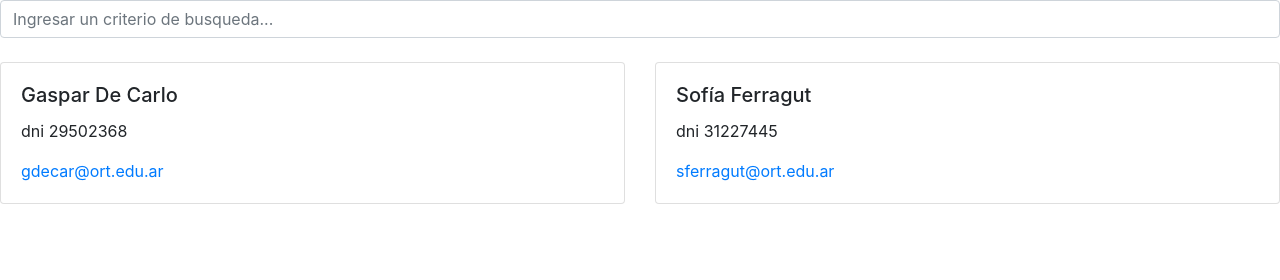
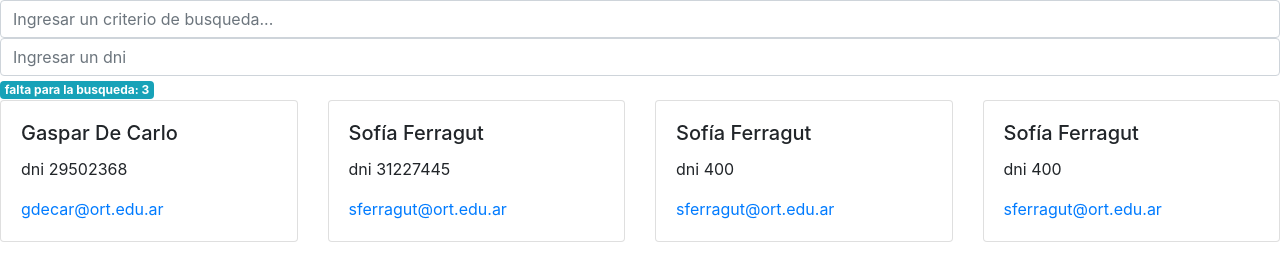
Before and after one commit to zanettilucas/pnt2-ejercicio-1, a plain HTML site: page index.html in a window 1280 px wide. Drawn offline with nearby package versions, Linux system fonts and the light colour scheme.

Commit message:
cambios profe

```diff
--- a/index.html
+++ b/index.html
@@ -6,13 +6,15 @@
     <meta http-equiv="X-UA-Compatible" content="IE=edge">
     <title>Ejemplo 4</title>
     <meta name="viewport" content="width=device-width, initial-scale=1">
-    <link rel="stylesheet" href="https://stackpath.bootstrapcdn.com/bootstrap/4.3.1/css/bootstrap.min.css"
-        integrity="sha384-ggOyR0iXCbMQv3Xipma34MD+dH/1fQ784/j6cY/iJTQUOhcWr7x9JvoRxT2MZw1T" crossorigin="anonymous">
+    <link rel="stylesheet" href="https://stackpath.bootstrapcdn.com/bootstrap/4.3.1/css/bootstrap.min.css" integrity="sha384-ggOyR0iXCbMQv3Xipma34MD+dH/1fQ784/j6cY/iJTQUOhcWr7x9JvoRxT2MZw1T"
+        crossorigin="anonymous">
     <script src="https://cdnjs.cloudflare.com/ajax/libs/vue/2.6.10/vue.min.js"></script>
 </head>
 
 <div id="app">
-    <input type="text" class="form-control" v-model="criterioDeBusqueda" placeholder="Ingresar un criterio de busqueda...">
+    <input type="text" class="form-control" v-model="buscoNombre" placeholder="Ingresar un criterio de busqueda...">
+    <input type="text" class="form-control" v-model="buscoDni" placeholder="Ingresar un dni">
+    <span class="badge badge-info" v-if="caracteresMin >= 1">falta para la busqueda: {{caracteresMin}}</span>
     <br>
     <div class="card-deck">
         <div class="card" v-for="persona in personasFiltradas">
@@ -32,21 +34,33 @@
     new Vue({
         el: '#app',
         data: {
-            criterioDeBusqueda: '',
+            charMin: 3,
+            buscoNombre: '',
+            buscoDni: '',
             //Aquí, en este array es donde tienen que agregar su información
             personas:
                 [
                     { nombre: 'Gaspar', apellido: 'De Carlo', dni: 29502368, correo: 'gdecar@ort.edu.ar' },
-                    { nombre: 'Sofía', apellido: 'Ferragut', dni: 31227445, correo: 'sferragut@ort.edu.ar' }
+                    { nombre: 'Sofía', apellido: 'Ferragut', dni: 31227445, correo: 'sferragut@ort.edu.ar' },
+                    { nombre: 'Sofía', apellido: 'Ferragut', dni: 400, correo: 'sferragut@ort.edu.ar' },
+                    { nombre: 'Sofía', apellido: 'Ferragut', dni: 400, correo: 'sferragut@ort.edu.ar' }
                 ]
         },
         computed: {
             personasFiltradas() {
                 return this.personas.filter((persona) => {
-                    let registroCompleto = `${persona.nombre}${persona.apellido}${persona.dni}${persona.correo}`
-                    return registroCompleto.toLowerCase().includes(this.criterioDeBusqueda.toLowerCase())
+                    let nombreCompleto = `${persona.nombre}${persona.apellido}`
+                    let tengoNombre = nombreCompleto.toLowerCase().includes(this.buscoNombre.toLowerCase())
+                    let tengoDni = `${persona.dni}`.includes(this.buscoDni)
+                    return (tengoNombre && tengoDni)
                 });
-            }
+            },
+            caracteresMin(){
+                let cantNombre = this.charMin - this.buscoNombre.length
+                let cantDni = this.charMin - this.buscoDni.length
+
+                return cantNombre < cantDni ? cantNombre : cantDni
+            },
         },
         methods: {
             getNombreCompleto(persona) {
```
